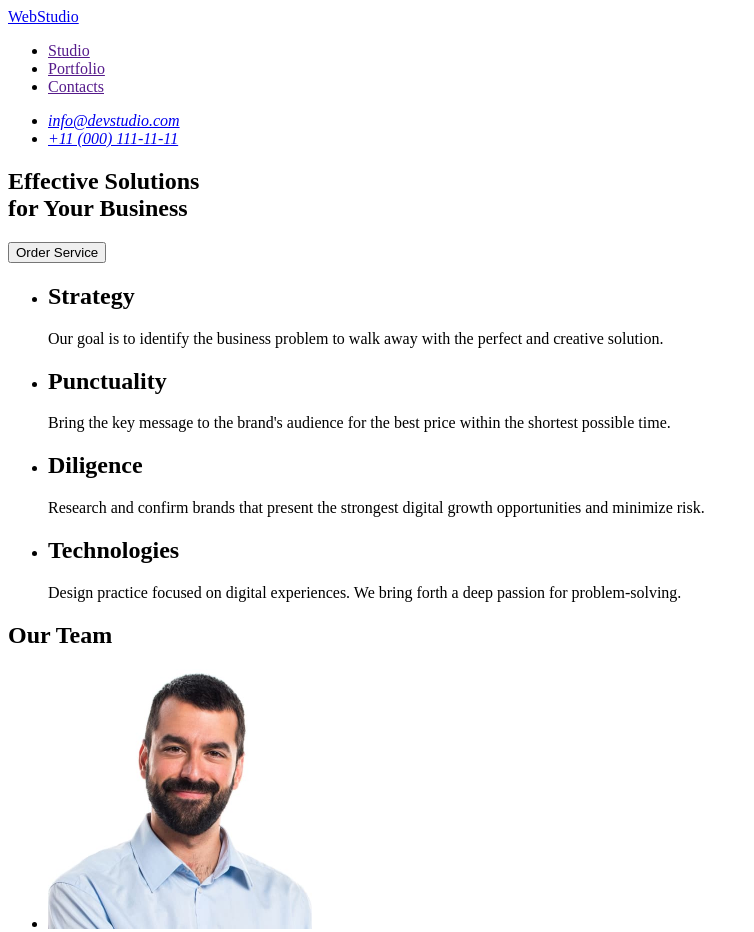
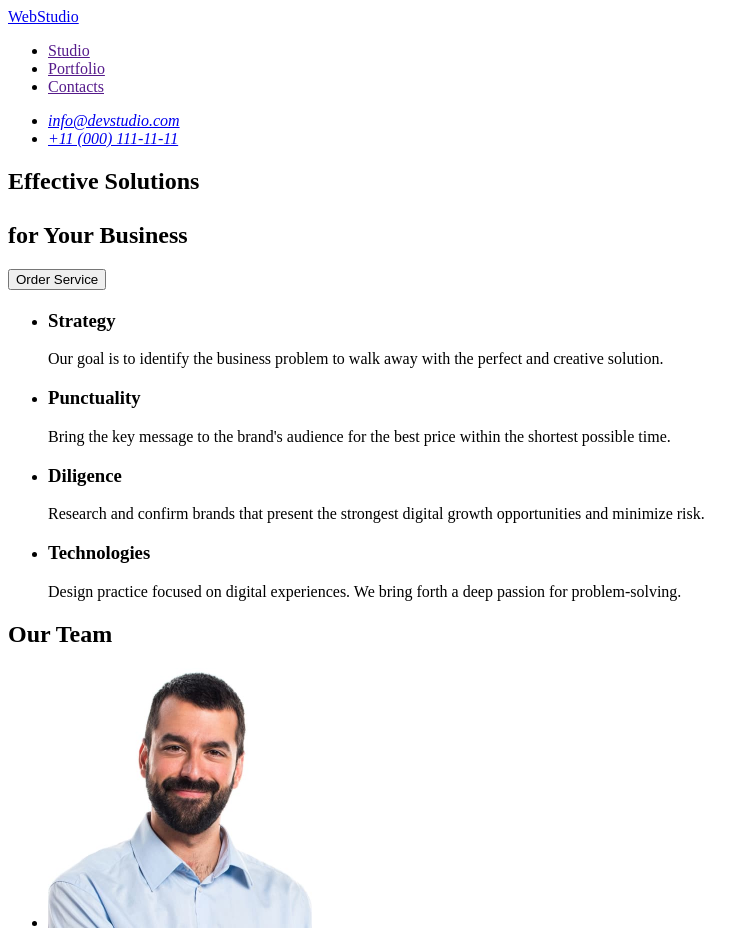
Before and after one commit to KatNezabydka/goit-markup-hw-01, a plain HTML site: page index.html in a window 1280 px wide. Shown: the top 932 px of the page, without its empty margins (0-754 px from the left). Drawn offline with Linux system fonts and the light colour scheme.

Commit message:
attemp 3

```diff
--- a/index.html
+++ b/index.html
@@ -26,27 +26,28 @@
 </header>
 <main>
 	<section>
-		<h1>Effective Solutions<br>for Your Business</h1>
+		<h1>Effective Solutions <br> <br/> for Your Business</h1>
 		<button type="button">Order Service</button>
 	</section>
 	<section>
+		<h2></h2>
 		<ul>
 			<li>
-				<h2>Strategy</h2>
+				<h3>Strategy</h3>
 				<p>Our goal is to identify the business problem to walk away with the perfect and creative solution.</p>
 			</li>
 			<li>
-				<h2>Punctuality</h2>
+				<h3>Punctuality</h3>
 				<p>Bring the key message to the brand's audience for the best price within the shortest possible
 					time.</p>
 			</li>
 			<li>
-				<h2>Diligence</h2>
+				<h3>Diligence</h3>
 				<p>Research and confirm brands that present the strongest digital growth opportunities and minimize
 					risk.</p>
 			</li>
 			<li>
-				<h2>Technologies</h2>
+				<h3>Technologies</h3>
 				<p>Design practice focused on digital experiences. We bring forth a deep passion for
 					problem-solving.</p>
 			</li>
```
